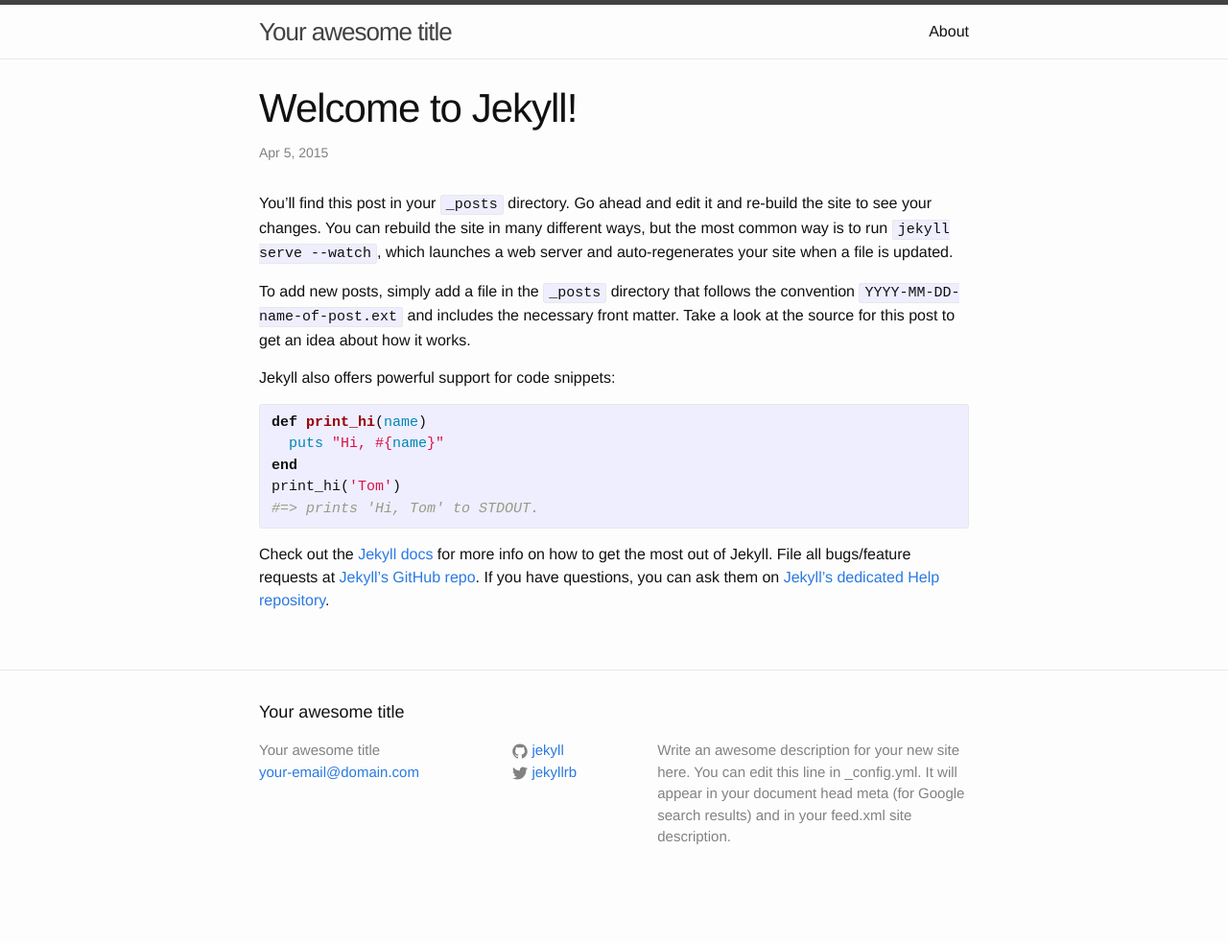
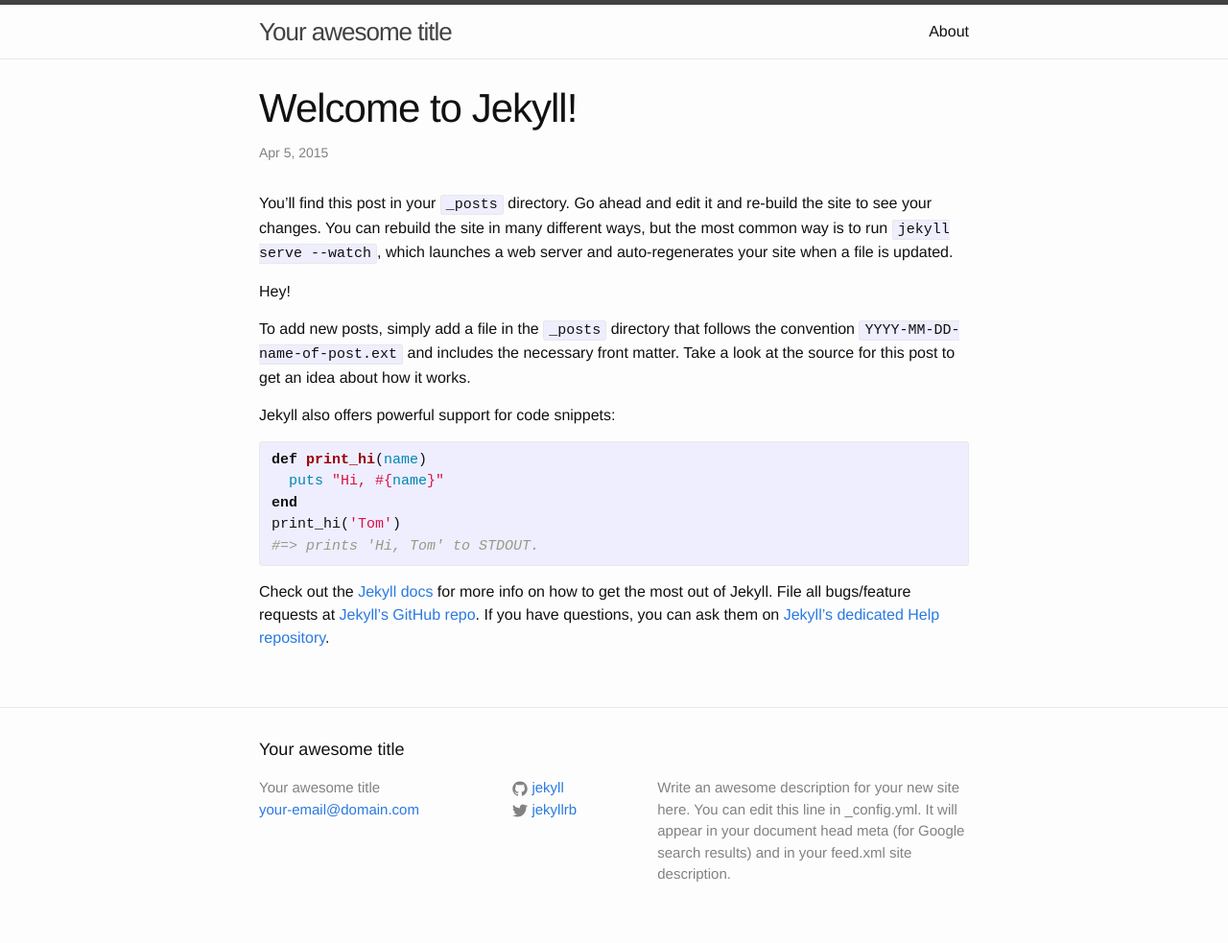
Before and after one commit to ericmwalsh/weCookGood, a Jekyll site: the page built from _posts/2015-04-05-welcome-to-jekyll.markdown, in a window 1280 px wide. Shown: the whole page at 96% size. Built offline with Jekyll 4.4.1, drawn with Linux system fonts in a browser that asks for light colours; before the commit the page ends 944 px from its top, so only the background shows below that.

Commit message:
test commit

```diff
--- a/_config.yml
+++ b/_config.yml
@@ -6,7 +6,7 @@ description: > # this means to ignore newlines until "baseurl:"
   line in _config.yml. It will appear in your document head meta (for
   Google search results) and in your feed.xml site description.
 baseurl: "" # the subpath of your site, e.g. /blog/
-url: "http://yourdomain.com" # the base hostname & protocol for your site
+url: "http://ericmwalsh.github.io/weCookGood/" # the base hostname & protocol for your site
 twitter_username: jekyllrb
 github_username:  jekyll
 
--- a/_posts/2015-04-05-welcome-to-jekyll.markdown
+++ b/_posts/2015-04-05-welcome-to-jekyll.markdown
@@ -5,6 +5,8 @@ date:   2015-04-05 23:48:30
 categories: jekyll update
 ---
 You’ll find this post in your `_posts` directory. Go ahead and edit it and re-build the site to see your changes. You can rebuild the site in many different ways, but the most common way is to run `jekyll serve --watch`, which launches a web server and auto-regenerates your site when a file is updated.
+
+Hey!
 
 To add new posts, simply add a file in the `_posts` directory that follows the convention `YYYY-MM-DD-name-of-post.ext` and includes the necessary front matter. Take a look at the source for this post to get an idea about how it works.
 
```
